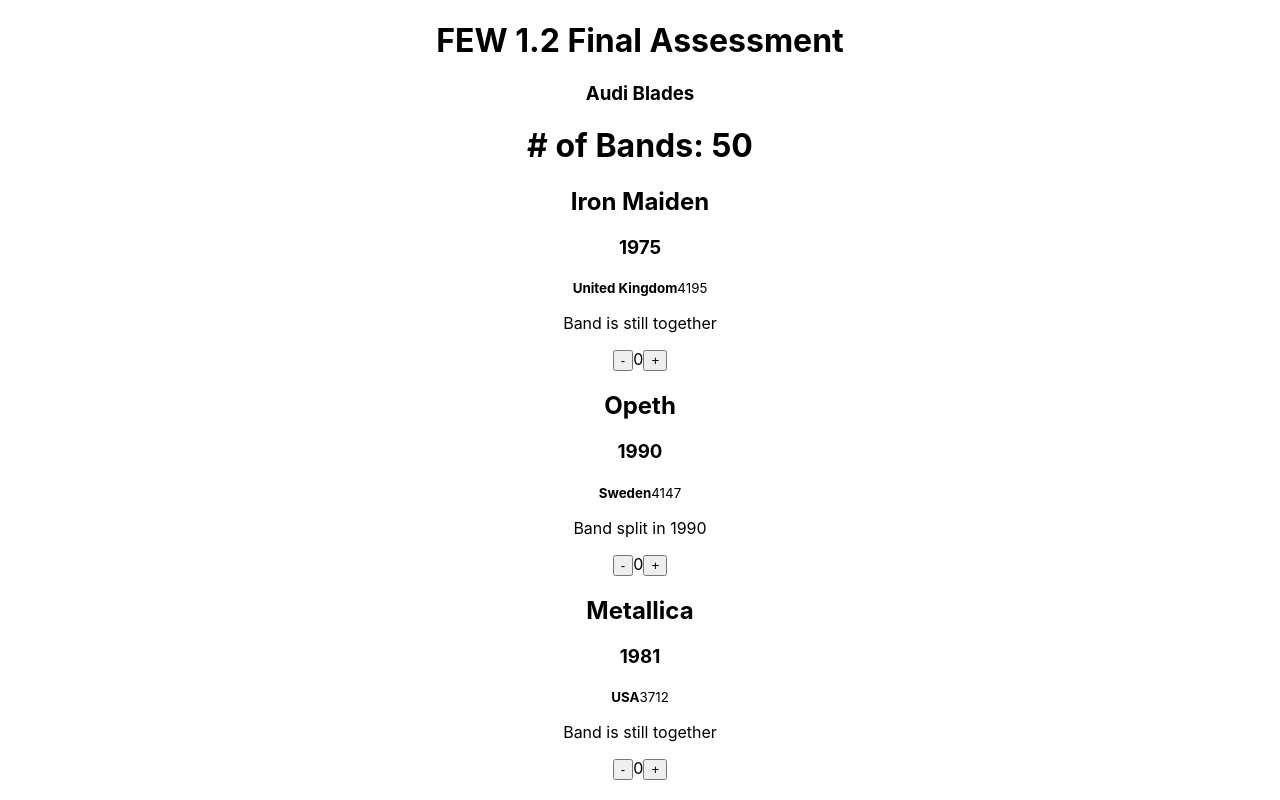
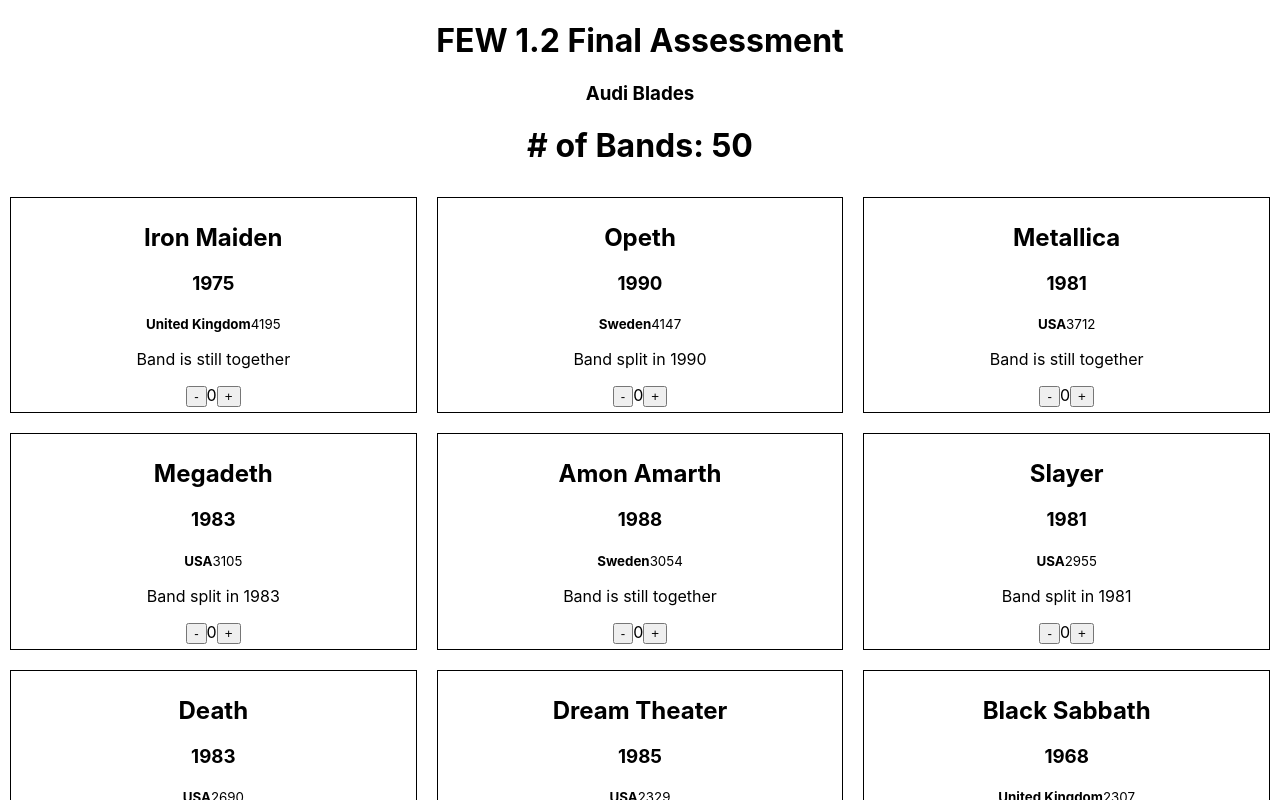
Before and after one commit to ablades/few12final, a React (Create React App) app: page / in a window 1280 px wide. Shown: the top 800 px of the page. Built offline with nearby package versions, Linux system fonts and the light colour scheme.

Commit message:
add some styling

```diff
--- /dev/null
+++ b/src/components/Band/Band.css
@@ -0,0 +1,5 @@
+.band {
+    border:1px solid black;
+    padding: 5px;
+    margin: 10px;
+}
--- a/src/components/Band/Band.js
+++ b/src/components/Band/Band.js
@@ -1,6 +1,7 @@
 import React from 'react'
 import data from '../../metal.json'
 import Like from '../Like/Like.js'
+import './Band.css'
 
 function Band(props){
     const { ID } = props
--- /dev/null
+++ b/src/components/Bands/Bands.css
@@ -0,0 +1,4 @@
+.Bands{
+    display: grid;
+    grid-template-columns: repeat(3, 1fr);
+}
--- a/src/components/Bands/Bands.js
+++ b/src/components/Bands/Bands.js
@@ -1,6 +1,7 @@
 import React from 'react'
 import Band from '../Band/Band.js'
 import data from '../../metal.json'
+import './Bands.css'
 
 function Bands() {
     const bands = data.map(({ID}) =>{
@@ -10,9 +11,11 @@
 
 
     return(
-        <div className="Bands">
+        <div>
             <h1># of Bands: {bands.length}</h1>
+            <div className="Bands">
             {bands}
+            </div>
         </div>
     )
 }
```
